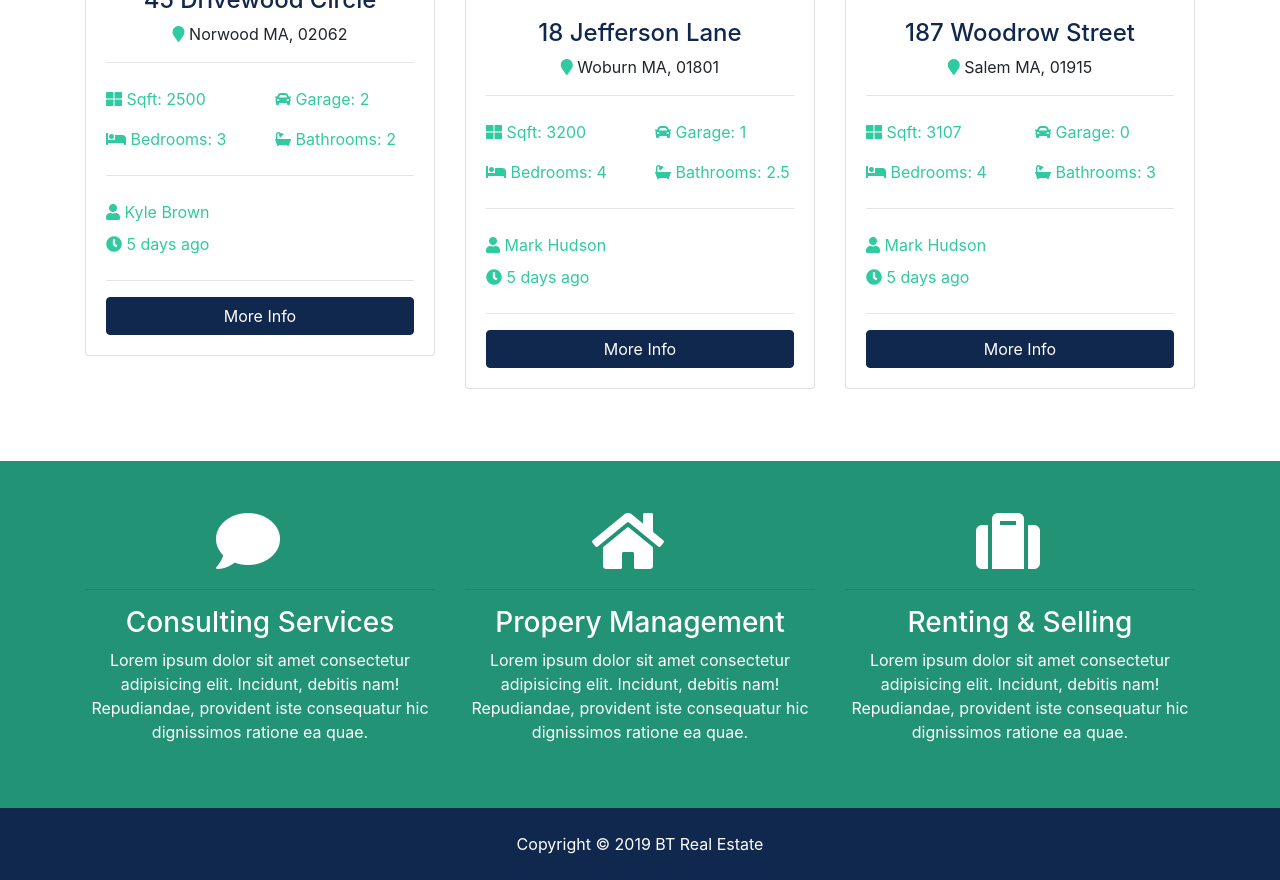
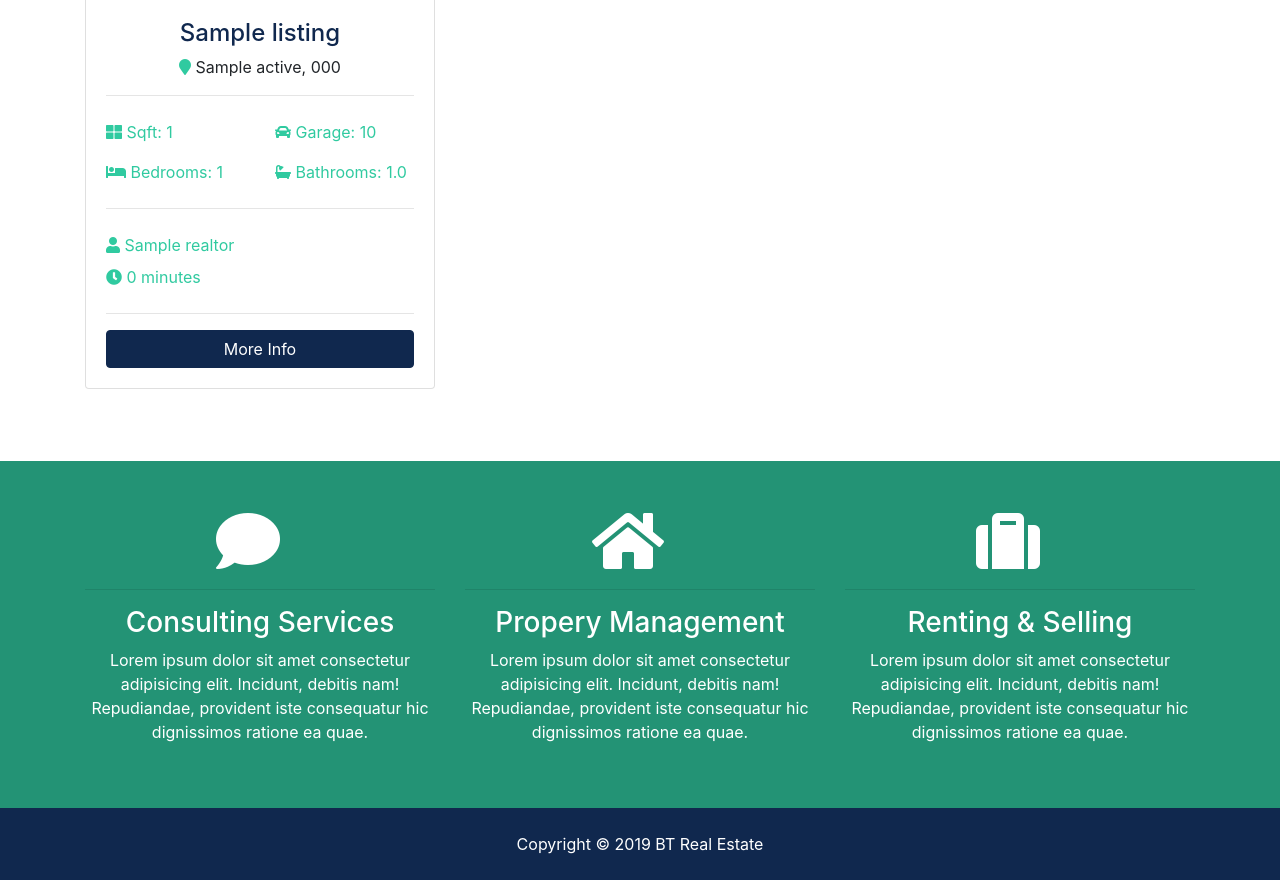
Before and after one commit to abha-m/Retailer_Django, a Django app: page / in a window 1280 px wide. Shown: the part 1139-2019 px from the top of the page. Run offline with Django 3.2, Linux system fonts and the light colour scheme; tables that the repository leaves empty hold one stand-in row (values such as "Sample post"); grey boxes marked "Sample" are stand-in pictures; some libraries are stand-ins or nearby versions.

Commit message:
dynamic home, about

```diff
--- a/pages/views.py
+++ b/pages/views.py
@@ -1,9 +1,22 @@
 from django.shortcuts import render
 from django.http import  HttpResponse
+from listings.models import Listing
+from realtors.models import Realtor
+
 
 # Create your views here.
 def index(request):
-    return render(request, 'pages/index.html')
+    listings = Listing.objects.order_by('-list_date').filter(is_published='True')[:3]
+    context = {
+        'listings' : listings
+    }
+    return render(request, 'pages/index.html', context)
 
 def about(request):
-    return render(request, 'pages/about.html')
+    realtors = Realtor.objects.order_by('-hire_date')
+    mvp_realtors = Realtor.objects.all().filter(is_mvp='True')
+    context = {
+        'realtors' : realtors,
+        'mvp_realtors' : mvp_realtors,
+    }
+    return render(request, 'pages/about.html', context)
--- a/templates/pages/index.html
+++ b/templates/pages/index.html
@@ -1,4 +1,6 @@
-{% extends 'base.html'%} {% block content %}
+{% extends 'base.html'%}
+{% load humanize %}
+{% block content %}
 
 <!-- Showcase -->
   <section id="showcase">
@@ -129,134 +131,55 @@
     <div class="container">
       <h3 class="text-center mb-3">Latest Listings</h3>
       <div class="row">
-        <!-- Listing 1 -->
+        {% if listings %}
+          {% for listing in listings %}
               <div class="col-md-6 col-lg-4 mb-4">
                 <div class="card listing-preview">
-            <img class="card-img-top" src="assets/img/homes/home-1.jpg" alt="">
+                  <img class="card-img-top" src="{{listing.photo_main.url}}" alt="">
                   <div class="card-img-overlay">
                     <h2>
-                <span class="badge badge-secondary text-white">$490,000</span>
+                      <span class="badge badge-secondary text-white">{{listing.price | intcomma}}</span>
                     </h2>
                   </div>
                   <div class="card-body">
                     <div class="listing-heading text-center">
-                <h4 class="text-primary">45 Drivewood Circle</h4>
+                      <h4 class="text-primary">{{listing.title}}</h4>
                       <p>
-                  <i class="fas fa-map-marker text-secondary"></i> Norwood MA, 02062</p>
+                        <i class="fas fa-map-marker text-secondary"></i> {{listing.city}} {{listing.state}}, {{listing.zipcode}}</p>
                     </div>
                     <hr>
                     <div class="row py-2 text-secondary">
                       <div class="col-6">
-                  <i class="fas fa-th-large"></i> Sqft: 2500</div>
+                        <i class="fas fa-th-large"></i> Sqft: {{listing.sqft}}</div>
                       <div class="col-6">
-                  <i class="fas fa-car"></i> Garage: 2</div>
+                        <i class="fas fa-car"></i> Garage: {{listing.garage}}</div>
                     </div>
                     <div class="row py-2 text-secondary">
                       <div class="col-6">
-                  <i class="fas fa-bed"></i> Bedrooms: 3</div>
+                        <i class="fas fa-bed"></i> Bedrooms: {{listing.bedrooms}}</div>
                       <div class="col-6">
-                  <i class="fas fa-bath"></i> Bathrooms: 2</div>
+                        <i class="fas fa-bath"></i> Bathrooms: {{listing.bathrooms}}</div>
                     </div>
                     <hr>
                     <div class="row py-2 text-secondary">
                       <div class="col-6">
-                  <i class="fas fa-user"></i> Kyle Brown</div>
+                        <i class="fas fa-user"></i> {{listing.realtor}}</div>
                     </div>
                     <div class="row text-secondary pb-2">
                       <div class="col-6">
-                  <i class="fas fa-clock"></i> 5 days ago</div>
+                        <i class="fas fa-clock"></i> {{listing.list_date | timesince}}</div>
                     </div>
                     <hr>
-              <a href="listing.html" class="btn btn-primary btn-block">More Info</a>
+                    <a href="{% url 'listing' listing.id %}" class="btn btn-primary btn-block">More Info</a>
                   </div>
                 </div>
               </div>
-
-        <!-- Listing 2 -->
-        <div class="col-md-6 col-lg-4 mb-4">
-          <div class="card listing-preview">
-            <img class="card-img-top" src="assets/img/homes/home-2.jpg" alt="">
-            <div class="card-img-overlay">
-              <h2>
-                <span class="badge badge-secondary text-white">$550,000</span>
-              </h2>
+          {% endfor %}
+        {% else %}
+        <div class="col-md-12">
+          <p>No Listings Available</p>
         </div>
-            <div class="card-body">
-              <div class="listing-heading text-center">
-                <h4 class="text-primary">18 Jefferson Lane</h4>
-                <p>
-                  <i class="fas fa-map-marker text-secondary"></i> Woburn MA, 01801</p>
-              </div>
-              <hr>
-              <div class="row py-2 text-secondary">
-                <div class="col-6">
-                  <i class="fas fa-th-large"></i> Sqft: 3200</div>
-                <div class="col-6">
-                  <i class="fas fa-car"></i> Garage: 1</div>
-              </div>
-              <div class="row py-2 text-secondary">
-                <div class="col-6">
-                  <i class="fas fa-bed"></i> Bedrooms: 4</div>
-                <div class="col-6">
-                  <i class="fas fa-bath"></i> Bathrooms: 2.5</div>
-              </div>
-              <hr>
-              <div class="row py-2 text-secondary">
-                <div class="col-6">
-                  <i class="fas fa-user"></i> Mark Hudson</div>
-              </div>
-              <div class="row text-secondary pb-2">
-                <div class="col-6">
-                  <i class="fas fa-clock"></i> 5 days ago</div>
-              </div>
-              <hr>
-              <a href="listing.html" class="btn btn-primary btn-block">More Info</a>
-            </div>
-          </div>
-        </div>
-
-        <!-- Listing 3 -->
-        <div class="col-md-6 col-lg-4 mb-4">
-          <div class="card listing-preview">
-            <img class="card-img-top" src="assets/img/homes/home-3.jpg" alt="">
-            <div class="card-img-overlay">
-              <h2>
-                <span class="badge badge-secondary text-white">$580,000</span>
-              </h2>
-            </div>
-            <div class="card-body">
-              <div class="listing-heading text-center">
-                <h4 class="text-primary">187 Woodrow Street</h4>
-                <p>
-                  <i class="fas fa-map-marker text-secondary"></i> Salem MA, 01915</p>
-              </div>
-              <hr>
-              <div class="row py-2 text-secondary">
-                <div class="col-6">
-                  <i class="fas fa-th-large"></i> Sqft: 3107</div>
-                <div class="col-6">
-                  <i class="fas fa-car"></i> Garage: 0</div>
-              </div>
-              <div class="row py-2 text-secondary">
-                <div class="col-6">
-                  <i class="fas fa-bed"></i> Bedrooms: 4</div>
-                <div class="col-6">
-                  <i class="fas fa-bath"></i> Bathrooms: 3</div>
-              </div>
-              <hr>
-              <div class="row py-2 text-secondary">
-                <div class="col-6">
-                  <i class="fas fa-user"></i> Mark Hudson</div>
-              </div>
-              <div class="row text-secondary pb-2">
-                <div class="col-6">
-                  <i class="fas fa-clock"></i> 5 days ago</div>
-              </div>
-              <hr>
-              <a href="listing.html" class="btn btn-primary btn-block">More Info</a>
-            </div>
-          </div>
-        </div>
+        {% endif %}
 
       </div>
     </div>
```
Also changed, not shown: templates/pages/about.html (+20 -29 lines). Lines whose indentation alone changed are shown as unchanged.
